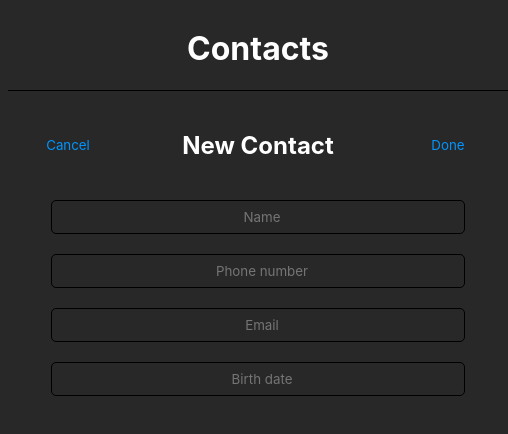
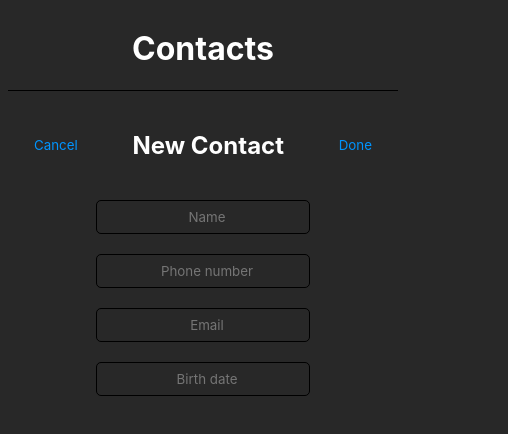
Before and after one commit to nigelseah24/Contacts-App, a React (Vite) app in the folder frontend/: page /create in a window 390 px wide. Shown: the top 434 px of the page, 508 px wide, since content can reach past the window. Built offline with nearby package versions, Linux system fonts and the light colour scheme; no server answers.

Commit message:
Added @media to allow different CSS for mobile viewing

```diff
--- /dev/null
+++ b/frontend/index.css
@@ -0,0 +1,5 @@
+@media screen and (max-width: 390px) {
+    body {
+        width: 390px;
+    }
+}
--- a/frontend/index.html
+++ b/frontend/index.html
@@ -4,6 +4,7 @@
     <meta charset="UTF-8" />
     <meta name="viewport" content="width=device-width, initial-scale=1.0" />
     <title>React + Spring CRUD</title>
+    <link rel="stylesheet" href="index.css" />
   </head>
   <body>
     <div id="root"></div>
--- a/frontend/src/App.css
+++ b/frontend/src/App.css
@@ -1,7 +1,3 @@
-body {
-  min-width: 500px;
-}
-
 * {
   background-color: rgb(40, 40, 40);
   font-family: SanFranciscoText-Regular, BlinkMacSystemFont, sans-serif;
@@ -28,7 +24,6 @@ body {
 
 .contact-subheader button {
   border: none;
-  width: 80px;
   color: rgb(0, 149, 255);
   cursor: pointer;
 }
@@ -127,3 +122,15 @@ body {
   margin: 5px;
   cursor: pointer;
 }
+
+@media screen and (max-width: 390px) {
+  .form input {
+    border: 1px solid black;
+    border-radius: 5px;
+    height: 30px;
+    padding-left: 10px;
+    width: 200px;
+    text-align: center;
+  }
+
+}
--- a/frontend/src/index.css
+++ /dev/null
@@ -1,69 +0,0 @@
-:root {
-  font-family: Inter, system-ui, Avenir, Helvetica, Arial, sans-serif;
-  line-height: 1.5;
-  font-weight: 400;
-
-  color-scheme: light dark;
-  color: rgba(255, 255, 255, 0.87);
-  background-color: #242424;
-
-  font-synthesis: none;
-  text-rendering: optimizeLegibility;
-  -webkit-font-smoothing: antialiased;
-  -moz-osx-font-smoothing: grayscale;
-  -webkit-text-size-adjust: 100%;
-}
-
-a {
-  font-weight: 500;
-  color: #646cff;
-  text-decoration: inherit;
-}
-a:hover {
-  color: #535bf2;
-}
-
-body {
-  margin: 0;
-  display: flex;
-  place-items: center;
-  min-width: 320px;
-  min-height: 100vh;
-}
-
-h1 {
-  font-size: 3.2em;
-  line-height: 1.1;
-}
-
-button {
-  border-radius: 8px;
-  border: 1px solid transparent;
-  padding: 0.6em 1.2em;
-  font-size: 1em;
-  font-weight: 500;
-  font-family: inherit;
-  background-color: #1a1a1a;
-  cursor: pointer;
-  transition: border-color 0.25s;
-}
-button:hover {
-  border-color: #646cff;
-}
-button:focus,
-button:focus-visible {
-  outline: 4px auto -webkit-focus-ring-color;
-}
-
-@media (prefers-color-scheme: light) {
-  :root {
-    color: #213547;
-    background-color: #ffffff;
-  }
-  a:hover {
-    color: #747bff;
-  }
-  button {
-    background-color: #f9f9f9;
-  }
-}
```
